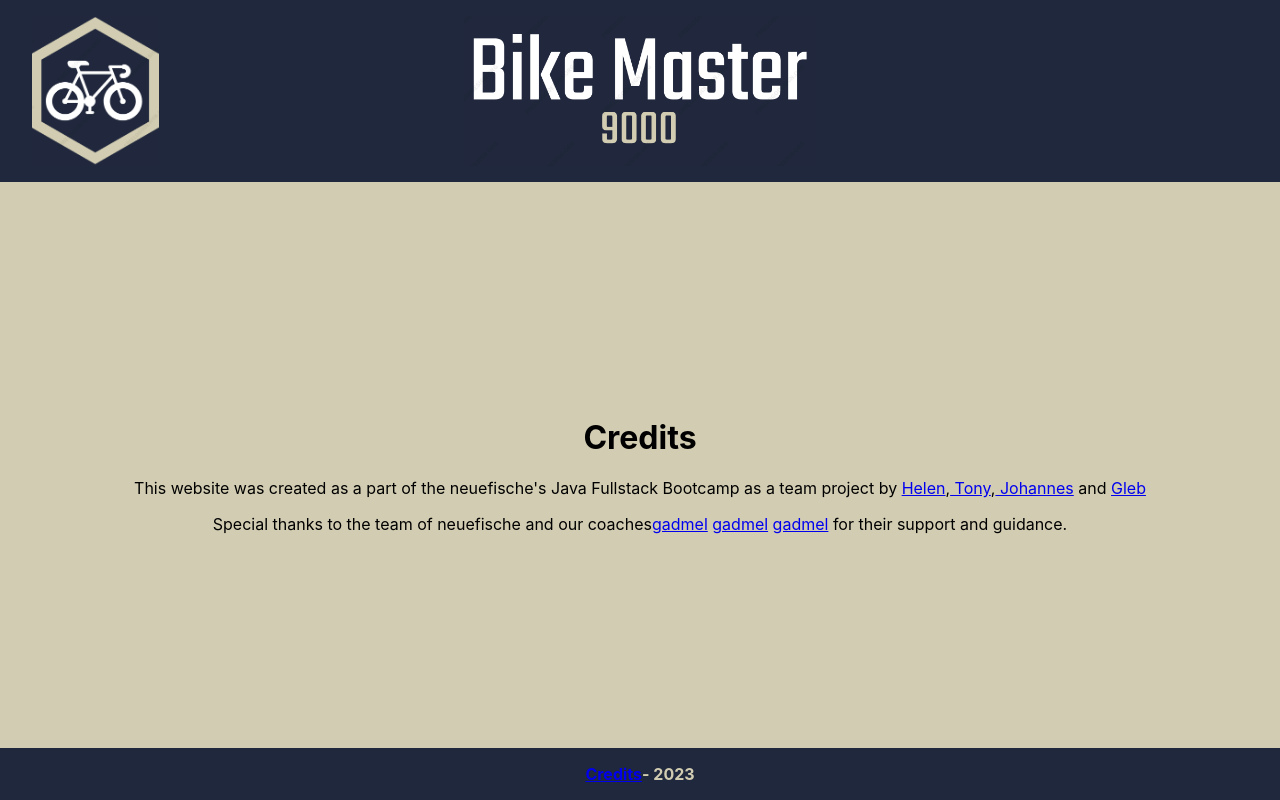
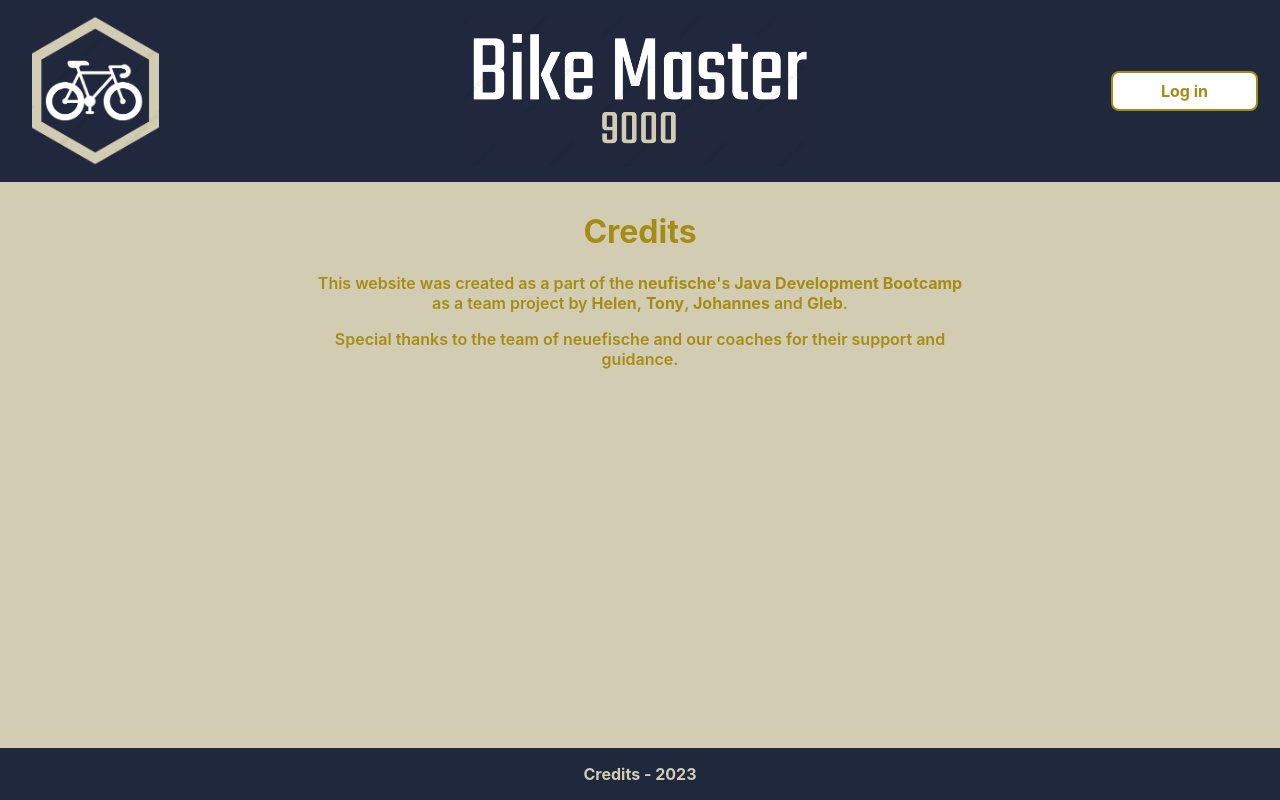
Before and after one commit to neuefische/cgn-java-23-1-teamprojekt-bike, a React (Create React App) app in the folder frontend/: page /credits in a window 1280 px wide. Built offline with nearby package versions, Linux system fonts and the light colour scheme; no server answers.

Commit message:
Write credits page

```diff
--- a/frontend/src/components/BikeGallery/BikeGallery.tsx
+++ b/frontend/src/components/BikeGallery/BikeGallery.tsx
@@ -20,8 +20,8 @@ function BikeGallery(props: BikeGalleryProps) {
    !currentUser && navigate('/login')
 
    const { bikes, addBike, editBike, deleteBike, loading } = useBikesApi()
+   const isTabletOrMobile = useMediaQuery({ query: '(max-width: 900px)' })
 
-   const isTabletOrMobile = useMediaQuery({ query: '(max-width: 900px)' })
    return (
       <Layout addBikeRef={props.addBikeRef} galleryRef={props.galleryRef}>
          {!loading ? (
--- /dev/null
+++ b/frontend/src/components/Credits/Credits.css
@@ -0,0 +1,34 @@
+.credits--wrapper {
+	display: flex;
+	overflow: auto;
+	flex-direction: column;
+	width: 100%;
+	align-items: center;
+	padding-bottom: 3rem;
+	color: #a68c14;
+	font-size: 1rem;
+	font-weight: 600
+}
+
+.credits {
+	margin: auto;
+	width: 660px;
+	height: 500px;
+	border-radius: 1rem;
+	border: #d2cdb2 solid 2px;
+}
+
+.credits.mobile {
+	width: 300px;
+}
+
+
+a {
+	color: #a68c14;
+	font-weight: bold;
+	text-decoration: none;
+}
+
+a:hover {
+	text-decoration: underline;
+}
--- a/frontend/src/components/Credits/Credits.tsx
+++ b/frontend/src/components/Credits/Credits.tsx
@@ -1,6 +1,8 @@
 import React from 'react'
-// import './Credits.css'
+import './Credits.css'
+import { useMediaQuery } from 'react-responsive'
 import { Link } from 'react-router-dom'
+
 import Layout from '../Layout/Layout'
 
 type Props = {
@@ -9,18 +11,21 @@ type Props = {
 }
 
 function Credits(props: Props) {
+   const isTabletOrMobile = useMediaQuery({ query: '(max-width: 900px)' })
    return (
       <Layout addBikeRef={props.addBikeRef} galleryRef={props.galleryRef}>
-         <div className="credits">
-            <h1>Credits</h1>
-            <p>
-               This website was created as a part of the neuefische's Java Fullstack Bootcamp as a team project by{' '}
-               <Link to={'https://github.com/helenrendich'}>Helen</Link>,<Link to={'https://github.com/TonyGlimm'}> Tony</Link>,
-               <Link to={'https://github.com/JohannesThorbergsson'}> Johannes</Link> and <Link to={'https://github.com/gadmel'}> Gleb</Link>
-            </p>
-            Special thanks to the team of neuefische and our coaches
-            <Link to={'https://github.com'}>gadmel</Link> <Link to={'https://github.com'}>gadmel</Link> <Link to={'https://github.com'}>gadmel</Link> for their
-            support and guidance.
+         <div className="credits--wrapper">
+            <div className={'credits' + (isTabletOrMobile ? ' mobile' : '')}>
+               <h1>Credits</h1>
+               <p>
+                  This website was created as a part of the <Link to={'https://www.neuefische.de/'}>neufische</Link>
+                  {"'s "}
+                  <Link to={'https://www.neuefische.de/bootcamp/java-development'}>Java Development Bootcamp</Link> as a team project by{' '}
+                  <Link to={'https://github.com/helenrendich'}>Helen</Link>, <Link to={'https://github.com/TonyGlimm'}>Tony</Link>,{' '}
+                  <Link to={'https://github.com/JohannesThorbergsson'}>Johannes</Link> and <Link to={'https://github.com/gadmel'}> Gleb</Link>.
+               </p>
+               Special thanks to the team of neuefische and our coaches for their support and guidance.
+            </div>
          </div>
       </Layout>
    )
--- a/frontend/src/components/Header/Header.tsx
+++ b/frontend/src/components/Header/Header.tsx
@@ -17,6 +17,7 @@ function Header(props: HeaderProps) {
    const user = useAuth(false)
    const { pathname } = useLocation()
    const isNotTheGallery = pathname !== '/'
+   const isCreditsForUnloggedUser = pathname === '/credits' && !user
    const navigate = useNavigate()
    const handleScrollIntoAddBikeView = () => props.addBikeRef.current.scrollIntoView({ behavior: 'smooth' })
    const handleScrollIntoGalleryView = () => props.galleryRef.current.scrollTo({ top: 0, behavior: 'smooth' })
@@ -34,10 +35,11 @@ function Header(props: HeaderProps) {
                {!!user && (
                   <>
                      <div onClick={isNotTheGallery ? () => navigate('/') : handleScrollIntoGalleryView}>Gallery</div>
-                     <div onClick={handleScrollIntoAddBikeView}>Add new bike</div>
+                     {!isNotTheGallery ? <div onClick={handleScrollIntoAddBikeView}>Add new bike</div> : null}
                      <LogOutButton>Log out</LogOutButton>
                   </>
                )}
+               {isCreditsForUnloggedUser ? <div onClick={() => navigate('/login')}>Log in</div> : null}
             </nav>
          </div>
       </header>
--- a/frontend/src/components/Layout/Layout.css
+++ b/frontend/src/components/Layout/Layout.css
@@ -13,3 +13,16 @@
 	font-size: 1.5rem;
 	font-weight: bold;
 }
+
+.footer p {
+	margin-block: 0;
+}
+
+.footer a {
+	color: #d2cdb2;
+	text-decoration: none;
+}
+
+.footer a:hover {
+	text-decoration: underline;
+}
--- a/frontend/src/components/Layout/Layout.tsx
+++ b/frontend/src/components/Layout/Layout.tsx
@@ -15,7 +15,9 @@ function Layout(props: Props) {
          <Header addBikeRef={props.addBikeRef} galleryRef={props.galleryRef} />
          <main className="main">{props.children}</main>
          <footer className="footer">
-            <Link to={'/credits'}>Credits</Link> - 2023
+            <p>
+               <Link to={'/credits'}>Credits</Link> - 2023
+            </p>
          </footer>
       </>
    )
```
